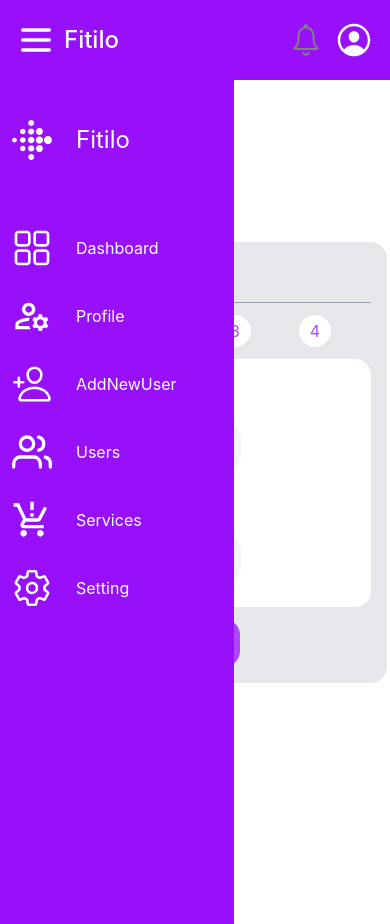
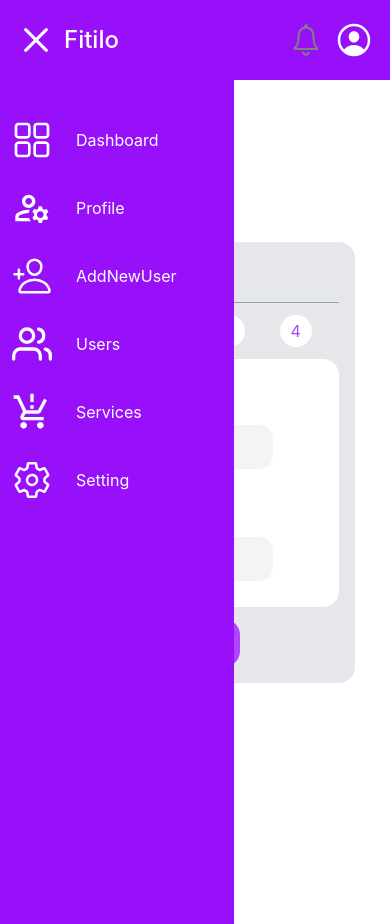
Before and after one commit to m-ghiasi/admin-panel, a React (Vite) app: page /profile in a window 390 px wide. Both pictures are taken after a click on the button 36 px from the left and 40 px from the top of the page. After the commit the page ends 844 px from the top, so only its background shows below. Built offline with nearby package versions, Linux system fonts and the light colour scheme.

Commit message:
responsive

```diff
--- a/src/components/Aside/index.tsx
+++ b/src/components/Aside/index.tsx
@@ -1,42 +1,68 @@
-
 import { HiOutlineMenu } from "react-icons/hi";
 import Button from "../Button";
 import { IoPersonCircleOutline } from "react-icons/io5";
 import { IoIosNotificationsOutline } from "react-icons/io";
-import { useState } from "react";
+import { useEffect, useState } from "react";
 import Menu from "../Menu";
+import { RxCross2 } from "react-icons/rx";
 
 export default function Aside() {
-  const [hamMenu , setHamMenu]= useState<boolean>(false)
+  const [hamMenu, setHamMenu] = useState<boolean>(false);
 
-  const handelMobileMenu = ()=>{
-    setHamMenu((prev)=>!prev)
-  }
+  useEffect(() => {
+    // check mobile size
+    const isMobile = window.matchMedia("(max-width:768px").matches;
+
+    if (!isMobile) return;
+    const handleClickOutside = () => {
+      setHamMenu(false);
+    };
+    document.addEventListener("mousedown", handleClickOutside);
+  }, []);
+
+  const handelMobileMenu = (e: React.MouseEvent) => {
+    e.stopPropagation();
+    setHamMenu((prev) => !prev);
+  };
+
   return (
     <div>
+      {/* mobile header */}
       <div className="md:hidden bg-purple-600  w-[100vw] flex justify-between items-center px-4 py-5">
         <div className="flex gap-2 items-center">
           <Button
             className=""
             onClick={handelMobileMenu}
-            label={<HiOutlineMenu size={40} color="white" />}
+            label={
+              hamMenu ? (
+                <RxCross2 color="white" size={40} />
+              ) : (
+                <HiOutlineMenu size={40} color="white" />
+              )
+            }
           />
           <span className="text-2xl text-white font-medium">Fitilo</span>
         </div>
         <div className="flex gap-2">
-        <IoIosNotificationsOutline  size={40} color="gray" />
-          <IoPersonCircleOutline  size={40} color="white" />
-
+          <IoIosNotificationsOutline size={40} color="gray" />
+          <IoPersonCircleOutline size={40} color="white" />
         </div>
       </div>
-      <div className={`md:hidden transition-opacity duration-300  w-[60%] h-screen bg-purple-600 absolute ${hamMenu ? "opacity-100" : "opacity-0"}`}>
 
-        <Menu className=""/>
-      </div>
+      {/* mobile menu */}
+
+        <div
+          className={` md:hidden fixed top-20 left-0 transition-all duration-300  w-[60%] h-screen bg-purple-600 ${
+            hamMenu ? "translate-x-0" : "-translate-x-full"
+          } `}
+        >
+          <Menu />
+        </div>
+
+
+      {/* web menu */}
       <div className="hidden  md:flex  h-screen relative  ">
-
-        <Menu className="group w-[70px] absolute z-10 h-full bg-purple-600   hover:w-[250px] transition-all duration-300  "/>
-
+        <Menu className="group w-[70px] absolute z-10 h-full bg-purple-600   hover:w-[250px] transition-all duration-300  " />
       </div>
     </div>
   );
--- a/src/components/Menu/index.tsx
+++ b/src/components/Menu/index.tsx
@@ -12,20 +12,20 @@ import { FiUsers } from "react-icons/fi";
 import { IoPersonAddOutline } from "react-icons/io5";
 import MenuItm from "../MenuItem";
 
-type PropTypes = { className: string };
+type PropTypes = { className?: string };
 
 const Menu: FC<PropTypes> = ({ className }) => {
   return (
     <div className={`${className} flex flex-col gap-7 pl-3 pt-10`}>
       <MenuItm
-      className={"text-2xl  mb-10"}
+        className={"md:block hidden text-2xl  mb-10"}
         label={"Fitilo"}
         to={"dashboard"}
         icon={
           <SiFitbit
             className="min-w-[40px] min-h-[40px]"
             color="white"
-            size={30}
+
           />
         }
       />
@@ -36,7 +36,7 @@ const Menu: FC<PropTypes> = ({ className }) => {
           <RxDashboard
             className="min-w-[40px] min-h-[40px]"
             color="white"
-            size={30}
+
           />
         }
       />
@@ -47,7 +47,7 @@ const Menu: FC<PropTypes> = ({ className }) => {
           <MdOutlineManageAccounts
             className="min-w-[40px] min-h-[40px]"
             color="white"
-            size={30}
+
           />
         }
       />
@@ -59,7 +59,7 @@ const Menu: FC<PropTypes> = ({ className }) => {
           <IoPersonAddOutline
             className="min-w-[40px] min-h-[40px]"
             color="white"
-            size={30}
+
           />
         }
       />
@@ -70,7 +70,7 @@ const Menu: FC<PropTypes> = ({ className }) => {
           <FiUsers
             className="min-w-[40px] min-h-[40px]"
             color="white"
-            size={30}
+
           />
         }
       />
@@ -81,7 +81,7 @@ const Menu: FC<PropTypes> = ({ className }) => {
           <MdProductionQuantityLimits
             className="min-w-[40px] min-h-[40px]"
             color="white"
-            size={30}
+
           />
         }
       />
@@ -92,11 +92,10 @@ const Menu: FC<PropTypes> = ({ className }) => {
           <IoSettingsOutline
             className="min-w-[40px] min-h-[40px]"
             color="white"
-            size={30}
+
           />
         }
       />
-
     </div>
   );
 };
--- a/src/pages/Profile/index.tsx
+++ b/src/pages/Profile/index.tsx
@@ -26,7 +26,7 @@ export default function Profile() {
       className=" w-full h-full flex items-center justify-center
      "
     >
-      <form className=" bg-gray-200 w-96 p-4 rounded-2xl">
+      <form className=" bg-gray-200 md:w-96 w-80 p-4 rounded-2xl">
         <header>
           <h1 className="font-bold text-2xl">Information</h1>
         </header>
```
Lines whose indentation alone changed are shown as unchanged.
